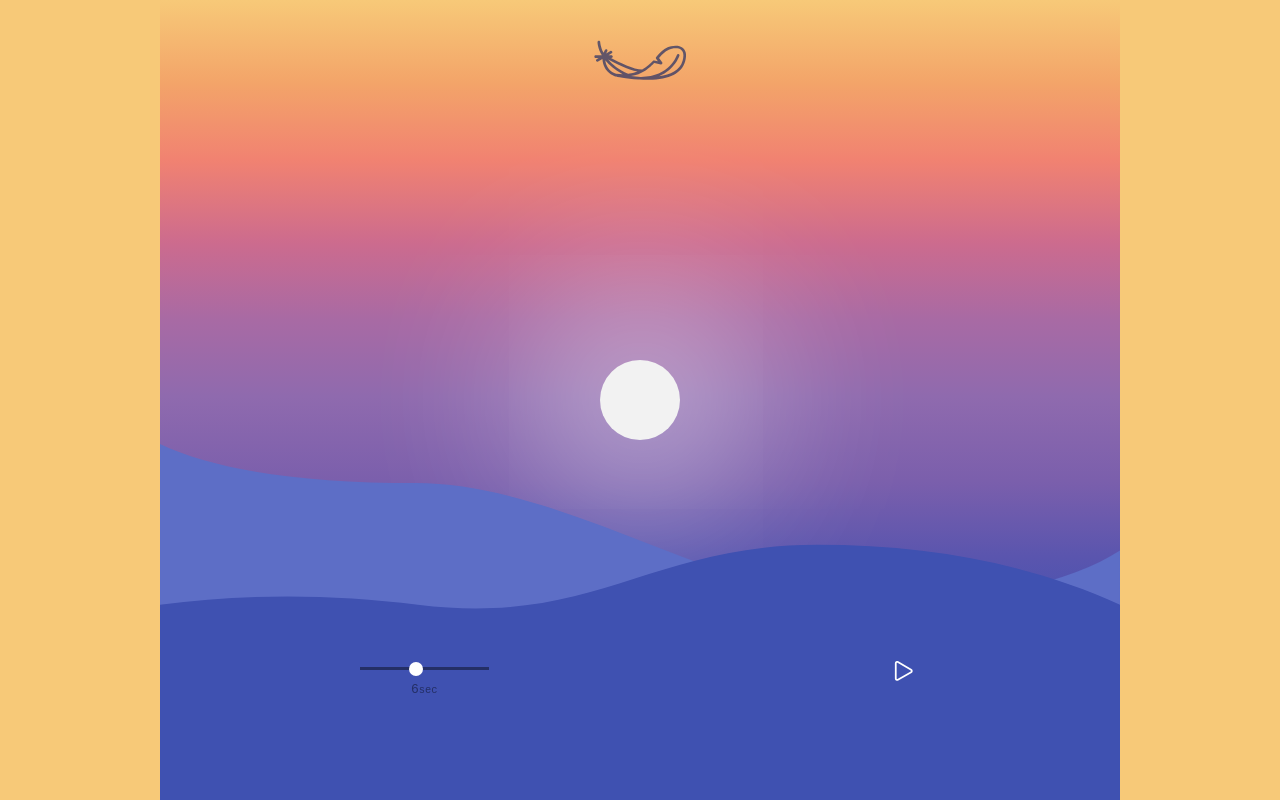
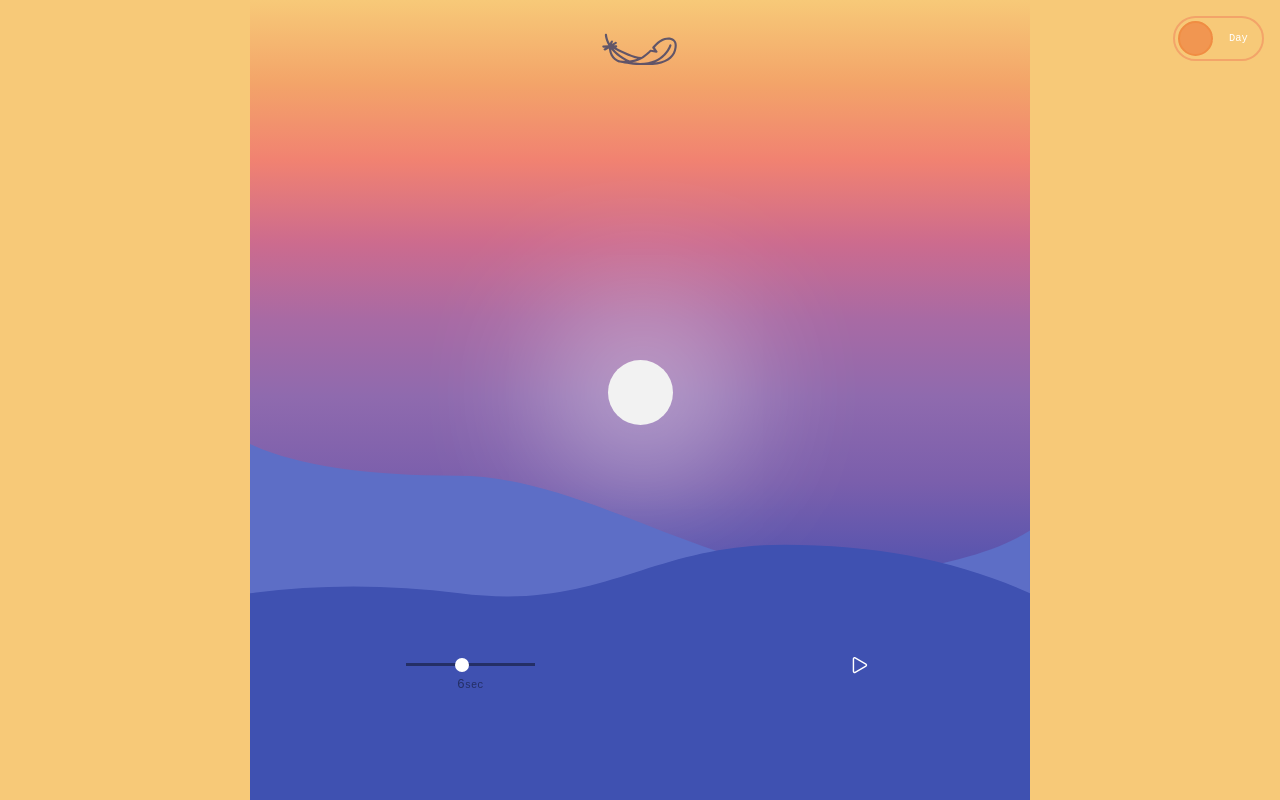
Before and after one commit to flatsteve/breathe, a React (Create React App) app: page / in a window 1280 px wide. Shown: the top 800 px of the page. Built offline with nearby package versions, Linux system fonts and the light colour scheme.

Commit message:
Add day and night mode

```diff
--- a/src/components/App.js
+++ b/src/components/App.js
@@ -1,5 +1,6 @@
-import React from "react";
+import React, { useState } from "react";
 
+import TimeToggle from "./TimeToggle";
 import Breathe from "./Breathe";
 
 import "normalize.css";
@@ -7,9 +8,13 @@ import "normalize.css";
 import "./App.scss";
 
 export default function App() {
+  const [checked, updateChecked] = useState(false);
+
   return (
     <div className="App">
-      <Breathe />
+      <TimeToggle checked={checked} updateChecked={updateChecked} />
+
+      <Breathe checked={checked} />
 
       <div className="App__description">
         <div className="App__description__text">
@@ -21,7 +26,7 @@ export default function App() {
           </p>
 
           <p>
-            Made with beer by <a href="https://flatsteve.com/">FlatSteve</a> 🧘
+            Made with 🍺 by <a href="https://flatsteve.com/">FlatSteve</a> 🧘
           </p>
         </div>
       </div>
--- a/src/components/App.scss
+++ b/src/components/App.scss
@@ -1,14 +1,16 @@
 * {
   box-sizing: border-box;
+  font-family: monospace;
 }
 
 body {
   background-color: #f7c978;
-  font-family: monospace;
   color: #fff;
 }
 
 .App {
+  display: flex;
+  flex-direction: column;
   margin: 0 auto;
   max-width: 60rem;
 }
--- a/src/components/Breathe.js
+++ b/src/components/Breathe.js
@@ -99,11 +99,16 @@ export default class Breathe extends Component {
   };
 
   render() {
+    const { checked } = this.props;
     const { animating, duration } = this.state;
 
     return (
       <>
-        <div className="Breathe__container">
+        <div
+          className={`Breathe__container ${
+            checked ? "Breathe__container--night" : ""
+          }`}
+        >
           <Sun />
 
           <Feather ref={this.featherElement} />
--- a/src/components/Breathe.scss
+++ b/src/components/Breathe.scss
@@ -5,3 +5,7 @@
   padding: 2.5rem 0;
   position: relative;
 }
+
+.Breathe__container--night {
+  background-image: linear-gradient(to top, #1e3c72 0%, #1e3c72 1%, #2a5298 100%);
+}
--- /dev/null
+++ b/src/components/TimeToggle.js
@@ -0,0 +1,21 @@
+import React from "react";
+
+import "./TimeToggle.scss";
+
+export default function TimeToggle({ checked, updateChecked }) {
+  return (
+    <div className="TimeToggle-container">
+      <label className={`TimeToggle ${checked ? "TimeToggle--checked" : ""}`}>
+        <input
+          type="checkbox"
+          value={checked}
+          onChange={() => updateChecked(!checked)}
+        />
+
+        <div className="TimeToggle__slider" />
+        <small className="TimeToggle__text">Night</small>
+        <small className="TimeToggle__text">Day</small>
+      </label>
+    </div>
+  );
+}
--- /dev/null
+++ b/src/components/TimeToggle.scss
@@ -0,0 +1,57 @@
+$toggle-width: 7rem;
+$slider-size: 2.7rem;
+$padding: 0.25rem;
+
+.TimeToggle-container {
+  position: absolute;
+  right: 1.25rem;
+  top: 1.25rem;
+  z-index: 9999;
+}
+
+.TimeToggle {
+  align-items: center;
+  background-color: transparent;
+  border: 2px solid #f3a469;
+  border-radius: 3rem;
+  color: #fff;
+  display: flex;
+  height: calc(#{$slider-size} + #{$padding * 3});
+  justify-content: space-around;
+  padding: 0.25rem;
+  position: relative;
+  transition: all 0.2s ease-out;
+  width: $toggle-width;
+
+  &--checked {
+    border-color: lighten(#2a5298, 5%);
+  }
+
+  &__slider {
+    background-color: darken(#f3a469, 5%);
+    border: 2px solid darken(#f3a469, 8%);
+    border-radius: $slider-size;
+    content: "";
+    left: $padding;
+    height: $slider-size;
+    width: $slider-size;
+    position: absolute;
+    transform: translateX(0);
+    transition: all 0.2s ease-out;
+  }
+
+  &__text {
+    text-align: center;
+    width: 50%;
+  }
+
+  input:checked + .TimeToggle__slider {
+    background-color: darken(#2a5298, 5%);
+    border: 2px solid darken(#2a5298, 8%);
+    transform: translateX(calc(#{$toggle-width} - #{$slider-size} - #{$padding * 3}));
+  }
+
+  input[type="checkbox"] {
+    display: none;
+  }
+}
```
Also changed, not shown: package.json (+7 -2 lines).
